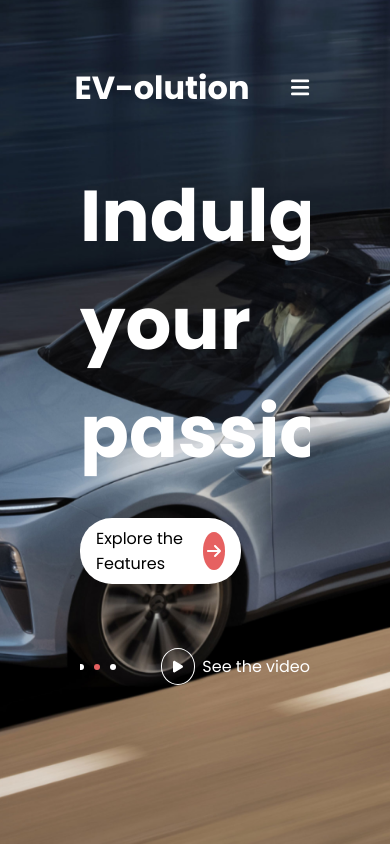
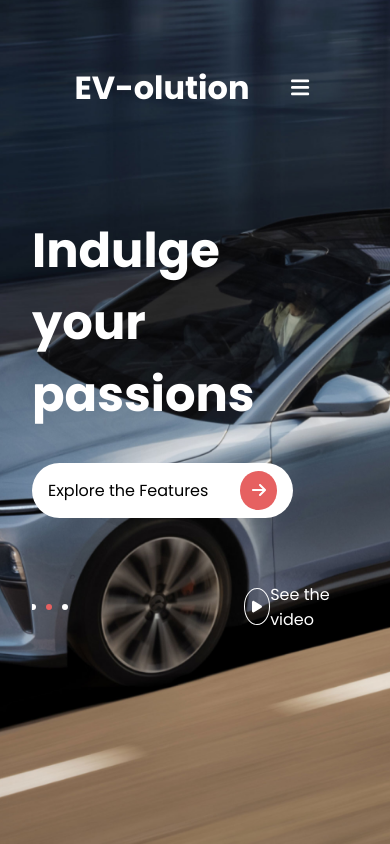
Before and after one commit to demi05/EV-olution-Landing-Page, a React (Create React App) app: page / in a window 390 px wide. Built offline with nearby package versions, Linux system fonts and the light colour scheme.

Commit message:
committing changes

```diff
--- a/src/background.css
+++ b/src/background.css
@@ -1,6 +1,6 @@
 .background {
   height: 100vh;
-  width: 100%;
+  width: 100vw;
   top: 0;
   left: 0;
   right: 0;
--- a/src/index.css
+++ b/src/index.css
@@ -148,7 +148,7 @@
   cursor: pointer;
   transform: translateY(30px);
 }
-/* contact */
+/* contact page*/
 .contact-div {
   display: flex;
   flex-direction: column;
@@ -157,7 +157,7 @@
   align-items: center;
 }
 .form {
-  width: 70%;
+  width: 50%;
   margin: 0 auto;
   margin-top: 2em;
   margin-bottom: 2em;
@@ -166,9 +166,6 @@
   flex-direction: column;
   gap: 1.5em;
 }
-/* .form label {
-  color: #000;
-} */
 .form input,
 .form textarea {
   padding: 0.8em 1.5em;
@@ -213,6 +210,9 @@
 }
 
 @media (max-width: 768px) {
+  .content {
+    padding: 0 2em;
+  }
   .nav .nav-btn {
     visibility: visible;
     opacity: 1;
@@ -235,6 +235,8 @@
     top: 0;
     left: 0;
     align-items: center;
+    justify-content: center;
+    gap: 1em;
     background-color: #e66161;
     transition: 1s;
     transform: translateY(-100vh);
@@ -246,20 +248,25 @@
   .nav .responsive-nav {
     transform: none;
   }
+  .hero-content {
+    min-height: 70vh;
+  }
+  .form {
+    width: 100%;
+  }
+  .explore-content {
+    display: grid;
+    grid-template-columns: 1fr;
+    gap: 2em;
+  }
 }
 
 @media (min-width: 450px) and (max-width: 700px) {
-  .content {
-    padding: 0 5em;
-  }
-  .hero-content {
-    min-height: 70vh;
-  }
   .hero-content h2 {
     font-size: 4.5rem;
   }
   .hero-content-explore {
-    width: 50%;
+    width: 60%;
   }
   .hero-play {
     width: 35%;
@@ -267,19 +274,13 @@
 }
 
 @media (max-width: 450px) {
-  .content {
-    padding: 0 5em;
-  }
-  .hero-content {
-    min-height: 70vh;
-  }
   .hero-content h2 {
-    font-size: 4.5rem;
+    font-size: 3rem;
   }
   .hero-content-explore {
-    width: 70%;
+    width: 80%;
   }
   .hero-play {
-    width: 65%;
+    width: 35%;
   }
 }
```
